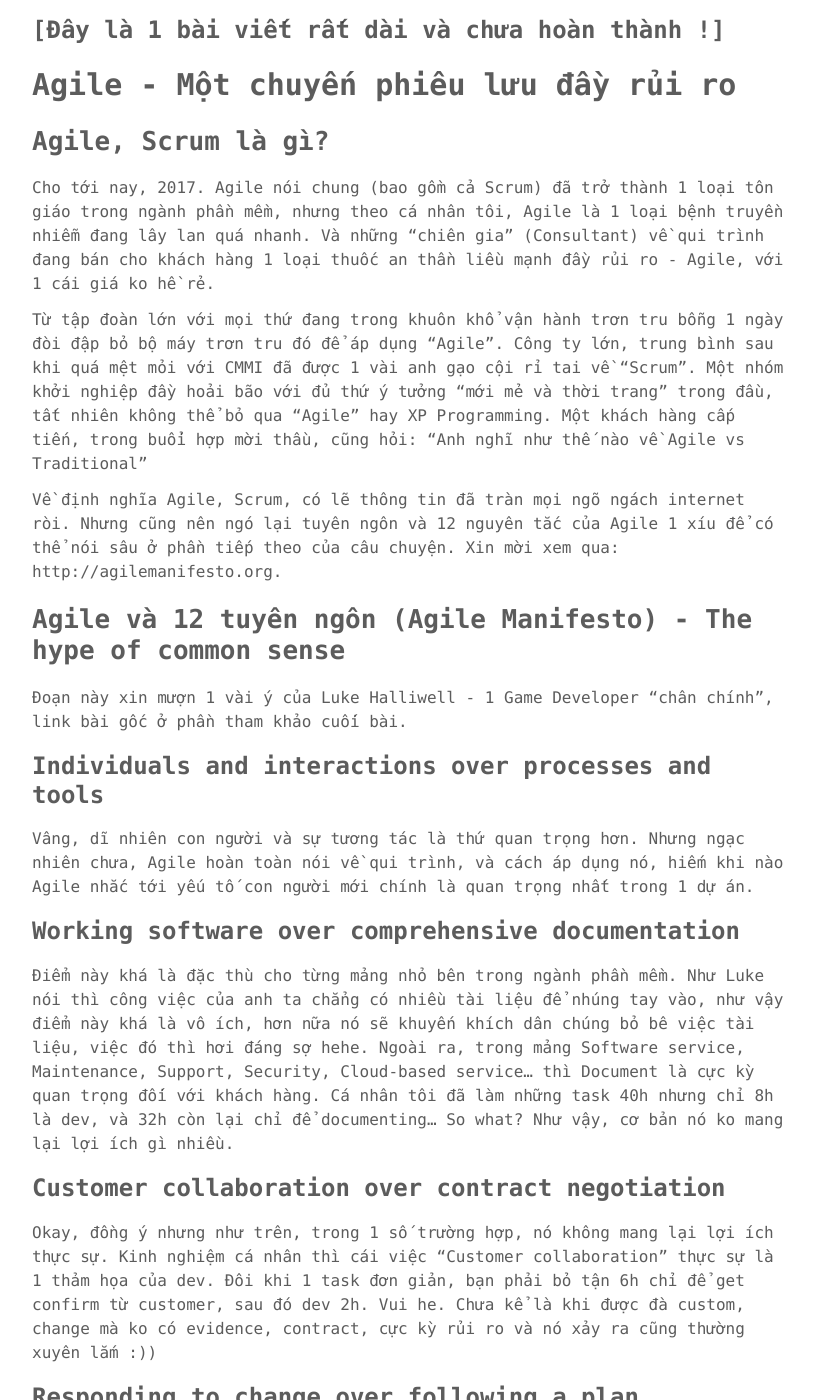
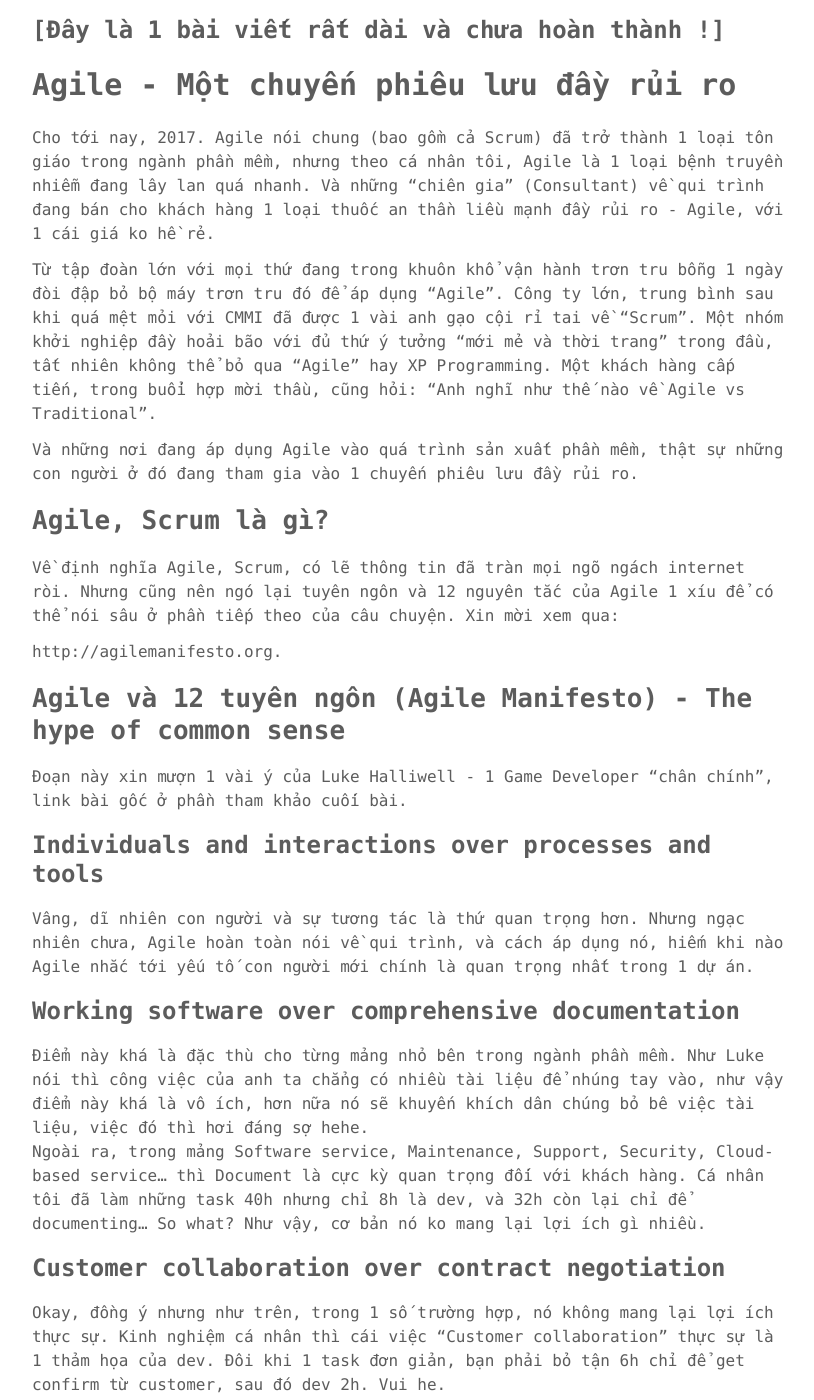
Before and after one commit to phuoc-thanh/phuoc-thanh.github.io, a Jekyll site: the page built from _posts/2017-04-17-agile-a-risky-adventure.md, in a window 1280 px wide and 1400 px high, scrolled down 220 px. Shown: the whole window, without its empty margins (232-1046 px from the left). Built offline with Jekyll 4.4.1, drawn with Linux system fonts in a browser that asks for light colours; comment, search, counter and statistics services are not loaded; some of the changed text lies outside the part shown.

Commit message:
Edit some mistakes

```diff
--- a/_posts/2017-04-17-agile-a-risky-adventure.md
+++ b/_posts/2017-04-17-agile-a-risky-adventure.md
@@ -10,18 +10,21 @@ keywords: "agile, scrum, disease, evil, methodology"
 
 # Agile - Một chuyến phiêu lưu đầy rủi ro
 
-## Agile, Scrum là gì?
-
 Cho tới nay, 2017. Agile nói chung (bao gồm cả Scrum) đã trở thành 1 loại tôn giáo trong ngành phần mềm, nhưng theo cá nhân tôi, Agile là 1 loại bệnh truyền nhiễm đang lây lan quá nhanh. Và những "chiên gia" (Consultant) về qui trình đang bán cho khách hàng 1 loại thuốc an thần liều mạnh đầy rủi ro - Agile, với 1 cái giá ko hề rẻ.
 
 Từ tập đoàn lớn với mọi thứ đang trong khuôn khổ vận hành trơn tru bỗng 1 ngày đòi đập bỏ bộ máy trơn tru đó để áp dụng "Agile".
 Công ty lớn, trung bình sau khi quá mệt mỏi với CMMI đã được 1 vài anh gạo cội rỉ tai về "Scrum".
 Một nhóm khởi nghiệp đầy hoải bão với đủ thứ ý tưởng "mới mẻ và thời trang" trong đầu, tất nhiên không thể bỏ qua "Agile" hay XP Programming.
-Một khách hàng cấp tiến, trong buổi hợp mời thầu, cũng hỏi: "Anh nghĩ như thế nào về Agile vs Traditional"
+Một khách hàng cấp tiến, trong buổi hợp mời thầu, cũng hỏi: "Anh nghĩ như thế nào về Agile vs Traditional".
+
+Và những nơi đang áp dụng Agile vào quá trình sản xuất phần mềm, thật sự những con người ở đó đang tham gia vào 1 chuyến phiêu lưu đầy rủi ro.
+
+## Agile, Scrum là gì?
 
 Về định nghĩa Agile, Scrum, có lẽ thông tin đã tràn mọi ngõ ngách internet ròi. Nhưng cũng nên ngó lại tuyên ngôn và 12 nguyên tắc
 của Agile 1 xíu để có thể nói sâu ở phần tiếp theo của câu chuyện.
 Xin mời xem qua:
+
 http://agilemanifesto.org.
 
 
@@ -65,4 +68,5 @@ Thứ hai, làm việc mà ko có 1 kế hoạch, nghe có mùi mù quáng, gi
 
 ## References
 https://michaelochurch.wordpress.com/2015/06/06/why-agile-and-especially-scrum-are-terrible/
+
 https://lukehalliwell.wordpress.com/2008/11/16/the-agile-disease/
```
